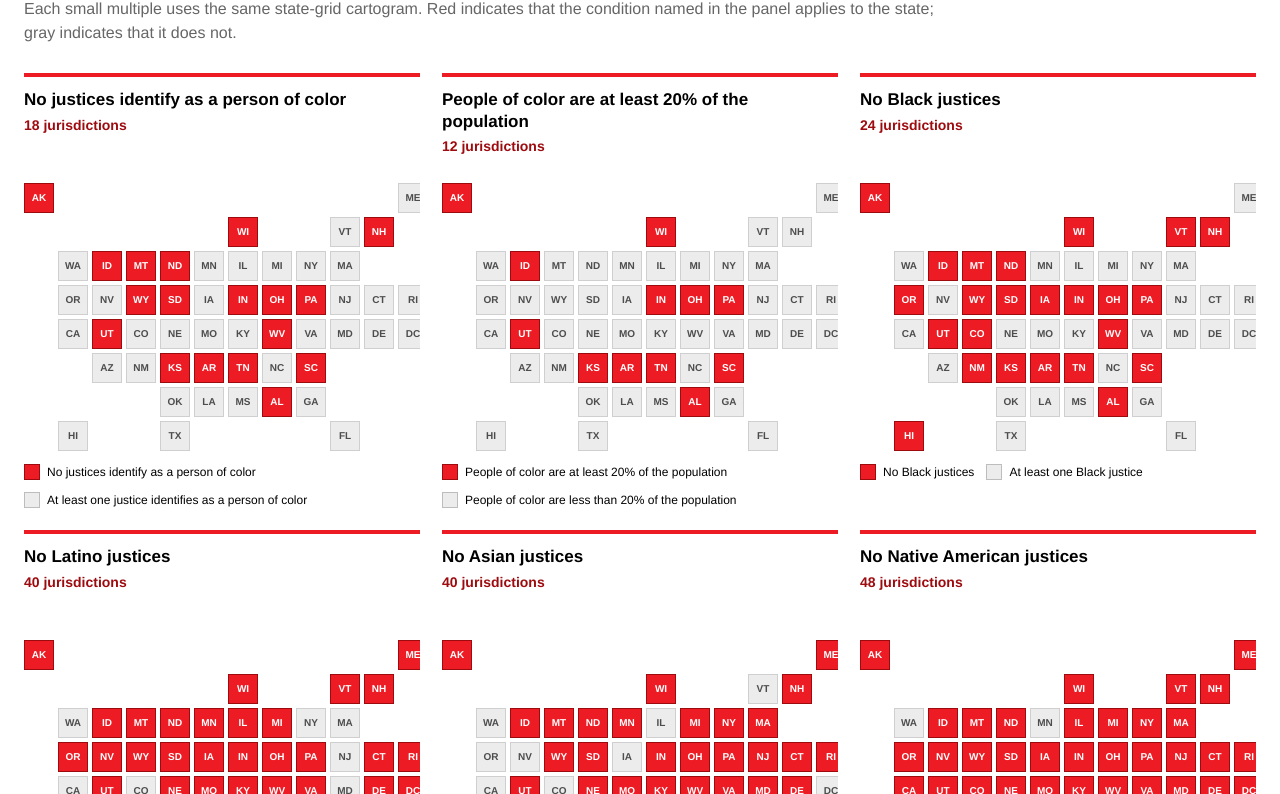
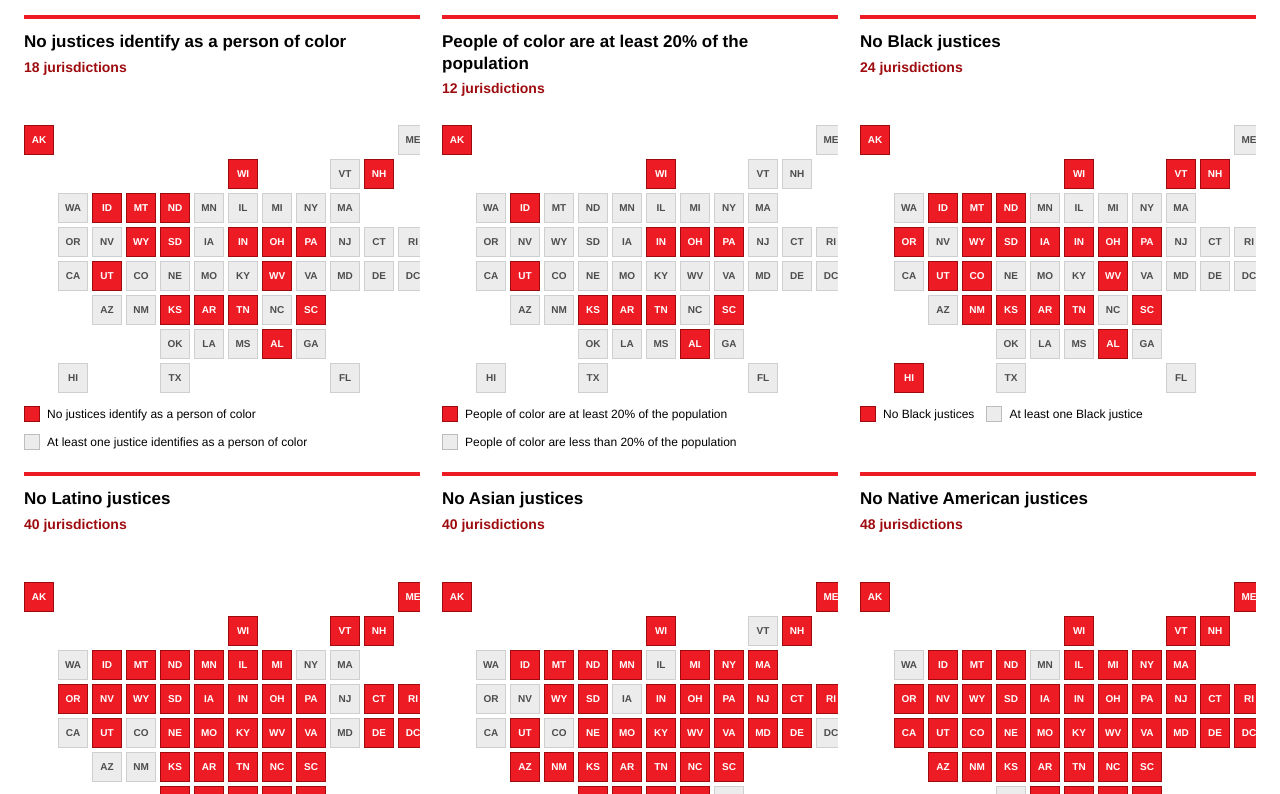
Before and after one commit to jjjiia/judicial_diversity_2026, a plain HTML site: page index.html in a window 1280 px wide. Shown: the part 99-893 px from the top of the page. Drawn offline with Linux system fonts and the light colour scheme.

Commit message:
first commit

```diff
--- a/index.html
+++ b/index.html
@@ -3,7 +3,7 @@
 <head>
   <meta charset="UTF-8">
   <meta name="viewport" content="width=device-width, initial-scale=1.0">
-  <title>State Supreme Court Representation — Cartogram Small Multiples</title>
+  <title>State Supreme Court Representation</title>
   <style>
     :root {
       --bg: #ffffff;
@@ -216,7 +216,6 @@
   <main class="page">
     <header class="page-header">
       <h1>State Supreme Court Representation</h1>
-      <p class="dek">Each small multiple uses the same state-grid cartogram. Red indicates that the condition named in the panel applies to the state; gray indicates that it does not.</p>
     </header>
 
     <section id="smallMultiples" class="small-multiples" aria-label="Cartogram small multiples"></section>
```
